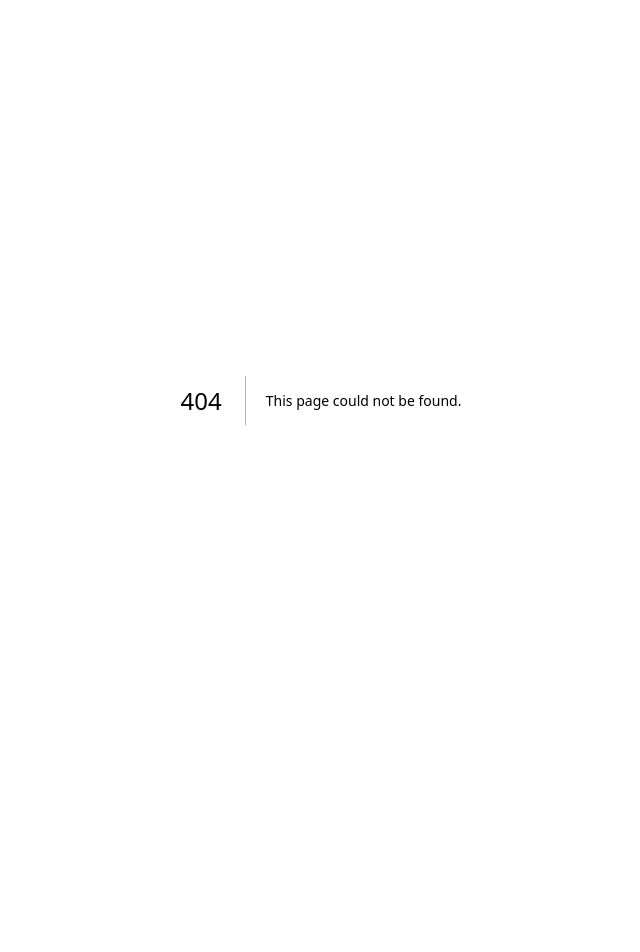
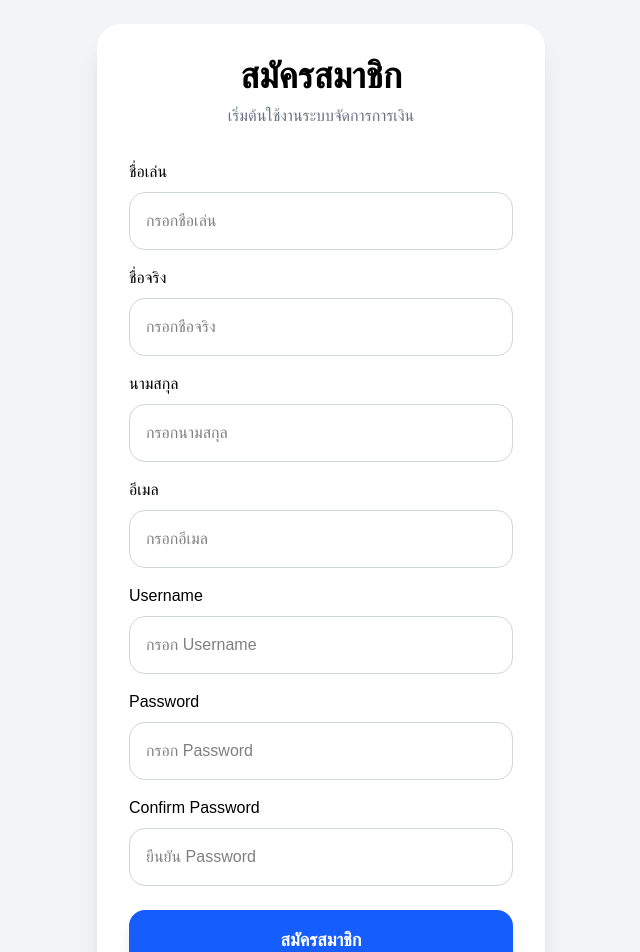
Before and after one commit to Paprem39/finance-tracker, a Next.js app: page /register in a window 1280 px wide. Before the commit this address had no page. Shown: the top 952 px of the page, without its empty margins (319-959 px from the left). Before the commit the page ends 800 px from the top, so only its background shows below. Built offline with nearby package versions, Linux system fonts and the light colour scheme.

Commit message:
Add Register page

```diff
--- /dev/null
+++ b/src/app/register/page.tsx
@@ -0,0 +1,181 @@
+"use client";
+
+import { useState } from "react";
+
+export default function RegisterPage() {
+  const [nickname, setNickname] = useState("");
+  const [firstname, setFirstname] = useState("");
+  const [lastname, setLastname] = useState("");
+
+  const [email, setEmail] = useState("");
+
+  const [username, setUsername] = useState("");
+
+  const [password, setPassword] = useState("");
+  const [confirmPassword, setConfirmPassword] =
+    useState("");
+
+  const handleRegister = () => {
+    if (password !== confirmPassword) {
+      alert("รหัสผ่านไม่ตรงกัน");
+      return;
+    }
+
+    console.log({
+      nickname,
+      firstname,
+      lastname,
+      email,
+      username,
+      password,
+    });
+
+    alert("สมัครสมาชิกสำเร็จ (demo)");
+  };
+
+  return (
+    <div className="min-h-screen bg-gray-100 flex items-center justify-center p-6">
+
+      <div className="bg-white w-full max-w-md p-8 rounded-3xl shadow-xl">
+
+        {/* Title */}
+        <div className="text-center mb-8">
+          <h1 className="text-4xl font-bold text-black">
+            สมัครสมาชิก
+          </h1>
+
+          <p className="text-gray-500 mt-2">
+            เริ่มต้นใช้งานระบบจัดการการเงิน
+          </p>
+        </div>
+
+        {/* Nickname */}
+        <div className="mb-4">
+          <label className="block text-black font-medium mb-2">
+            ชื่อเล่น
+          </label>
+
+          <input
+            type="text"
+            placeholder="กรอกชื่อเล่น"
+            value={nickname}
+            onChange={(e) => setNickname(e.target.value)}
+            className="w-full border border-gray-300 p-4 rounded-2xl text-black focus:outline-none focus:ring-2 focus:ring-blue-400"
+          />
+        </div>
+
+        {/* Firstname */}
+        <div className="mb-4">
+          <label className="block text-black font-medium mb-2">
+            ชื่อจริง
+          </label>
+
+          <input
+            type="text"
+            placeholder="กรอกชื่อจริง"
+            value={firstname}
+            onChange={(e) => setFirstname(e.target.value)}
+            className="w-full border border-gray-300 p-4 rounded-2xl text-black focus:outline-none focus:ring-2 focus:ring-blue-400"
+          />
+        </div>
+
+        {/* Lastname */}
+        <div className="mb-4">
+          <label className="block text-black font-medium mb-2">
+            นามสกุล
+          </label>
+
+          <input
+            type="text"
+            placeholder="กรอกนามสกุล"
+            value={lastname}
+            onChange={(e) => setLastname(e.target.value)}
+            className="w-full border border-gray-300 p-4 rounded-2xl text-black focus:outline-none focus:ring-2 focus:ring-blue-400"
+          />
+        </div>
+
+        {/* Email */}
+        <div className="mb-4">
+          <label className="block text-black font-medium mb-2">
+            อีเมล
+          </label>
+
+          <input
+            type="email"
+            placeholder="กรอกอีเมล"
+            value={email}
+            onChange={(e) => setEmail(e.target.value)}
+            className="w-full border border-gray-300 p-4 rounded-2xl text-black focus:outline-none focus:ring-2 focus:ring-blue-400"
+          />
+        </div>
+
+        {/* Username */}
+        <div className="mb-4">
+          <label className="block text-black font-medium mb-2">
+            Username
+          </label>
+
+          <input
+            type="text"
+            placeholder="กรอก Username"
+            value={username}
+            onChange={(e) => setUsername(e.target.value)}
+            className="w-full border border-gray-300 p-4 rounded-2xl text-black focus:outline-none focus:ring-2 focus:ring-blue-400"
+          />
+        </div>
+
+        {/* Password */}
+        <div className="mb-4">
+          <label className="block text-black font-medium mb-2">
+            Password
+          </label>
+
+          <input
+            type="password"
+            placeholder="กรอก Password"
+            value={password}
+            onChange={(e) => setPassword(e.target.value)}
+            className="w-full border border-gray-300 p-4 rounded-2xl text-black focus:outline-none focus:ring-2 focus:ring-blue-400"
+          />
+        </div>
+
+        {/* Confirm Password */}
+        <div className="mb-6">
+          <label className="block text-black font-medium mb-2">
+            Confirm Password
+          </label>
+
+          <input
+            type="password"
+            placeholder="ยืนยัน Password"
+            value={confirmPassword}
+            onChange={(e) =>
+              setConfirmPassword(e.target.value)
+            }
+            className="w-full border border-gray-300 p-4 rounded-2xl text-black focus:outline-none focus:ring-2 focus:ring-blue-400"
+          />
+        </div>
+
+        {/* Register Button */}
+        <button
+          onClick={handleRegister}
+          className="
+            w-full
+            bg-blue-600
+            hover:bg-blue-700
+            transition
+            text-white
+            font-bold
+            text-lg
+            py-4
+            rounded-2xl
+            shadow-lg
+          "
+        >
+          สมัครสมาชิก
+        </button>
+
+      </div>
+    </div>
+  );
+}
```
